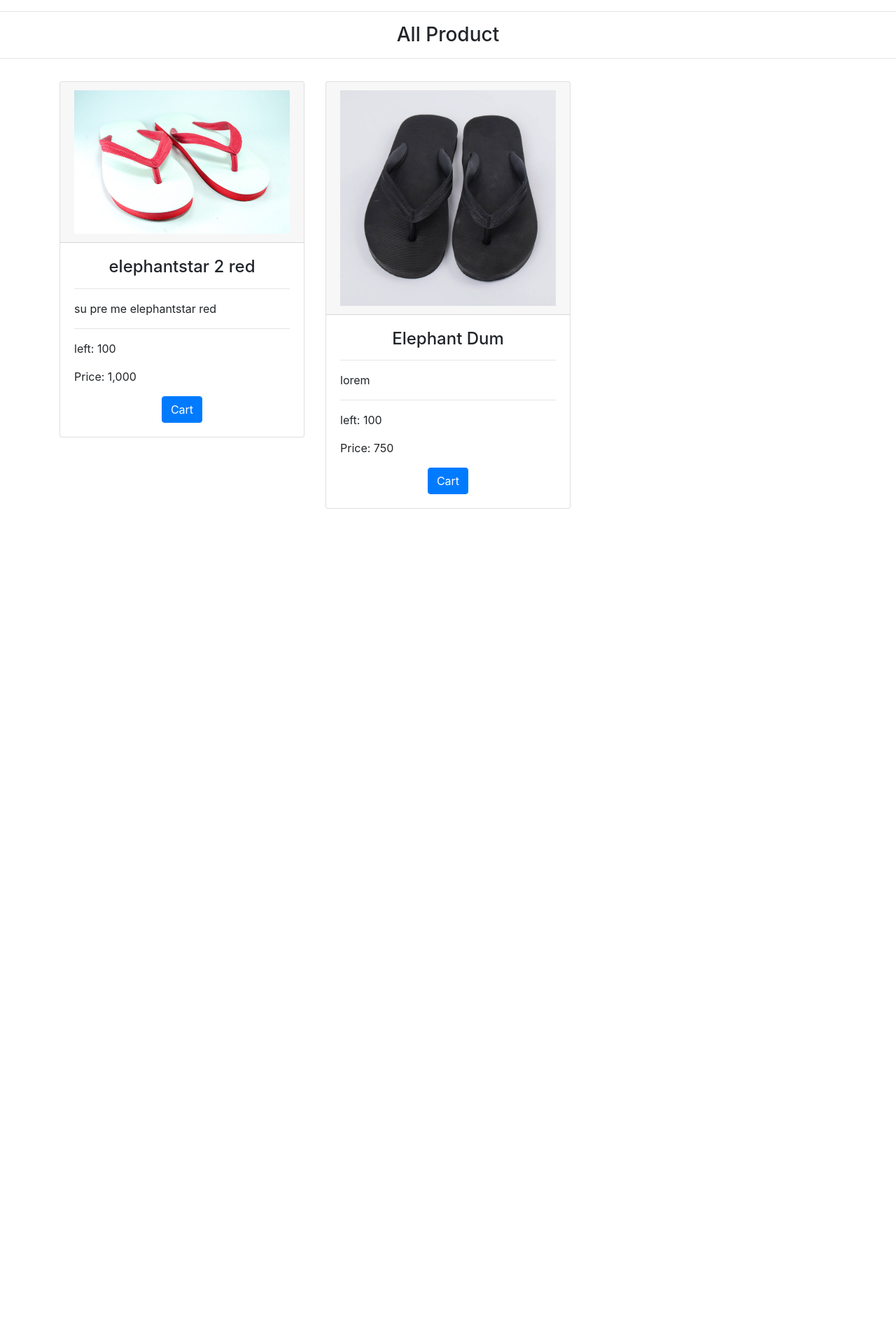
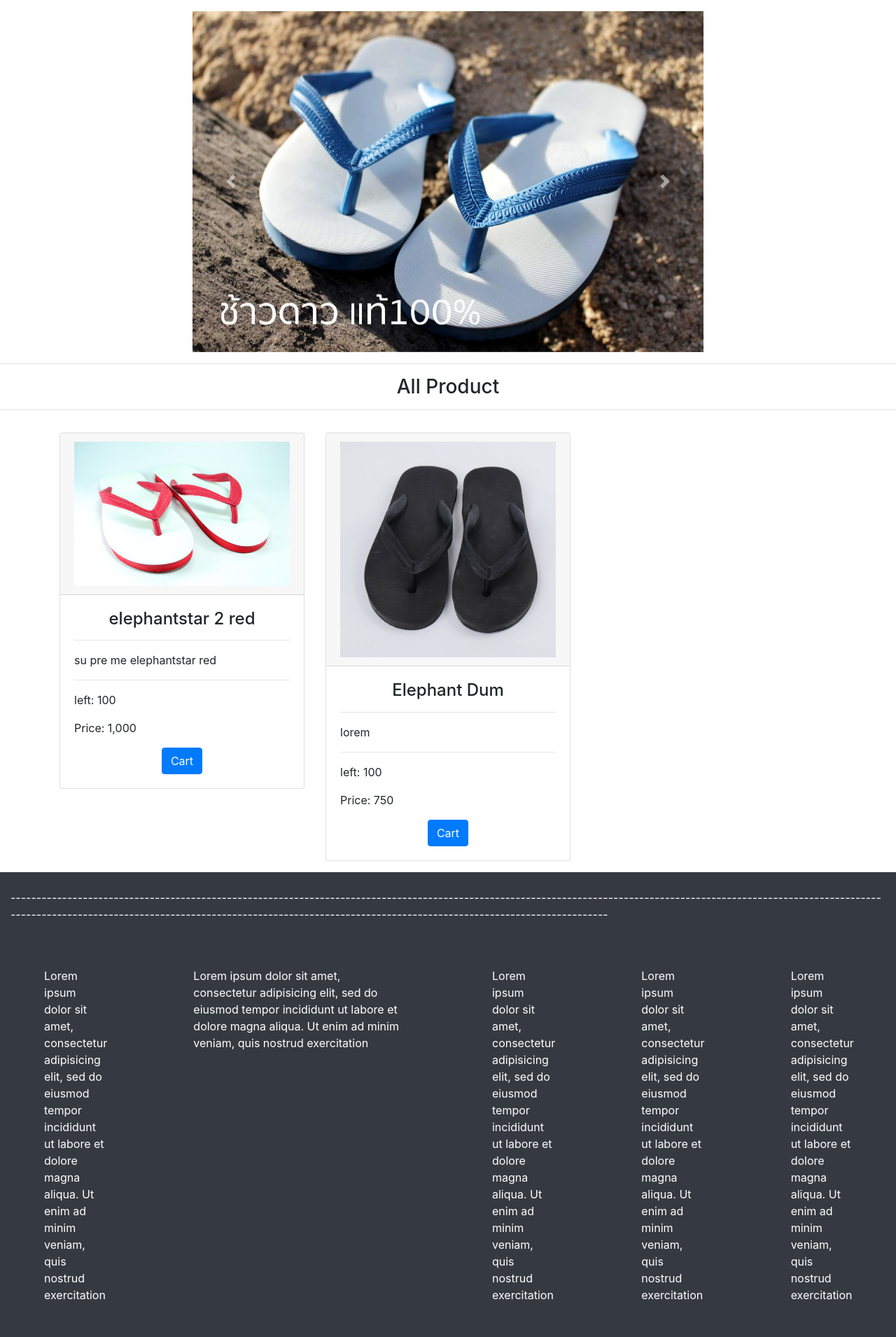
Before and after one commit to BananasMe0w/meow, a PHP site: page / in a window 1280 px wide. Shown: the part 56-1966 px from the top of the page at 70% size. Before the commit the page ends 783 px from the top, so only its background shows below. Run offline with PHP 8.4, Linux system fonts and the light colour scheme; a user stored in the database is signed in; data comes from the database, SQL or seed files in the repository.

Commit message:
Add files via upload

```diff
--- a/hello/footer.php
+++ b/hello/footer.php
@@ -1,2 +1,42 @@
+<div class="container-fluid bg-dark">
+  <div class="row">
+    <div class="col-12 mt-4">
+      <p class="text-white">
+        ---------------------------------------------------------------------------------------------------------------------------------------------------------------------------------------------------------------------------------------------------------------------------------------------
+      </p>
+    </div>
+    <div class="col-2">
+      <p class="text-white m-5">
+        Lorem ipsum dolor sit amet, consectetur adipisicing elit, sed do eiusmod tempor
+        incididunt ut labore et dolore magna aliqua. Ut enim ad minim veniam, quis nostrud exercitation
+      </p>
+    </div>
+    <div class="col-4">
+      <p class="text-white m-5">
+        Lorem ipsum dolor sit amet, consectetur adipisicing elit, sed do eiusmod tempor
+        incididunt ut labore et dolore magna aliqua. Ut enim ad minim veniam, quis nostrud exercitation
+      </p>
+    </div>
+    <div class="col-2">
+      <p class="text-white m-5">
+        Lorem ipsum dolor sit amet, consectetur adipisicing elit, sed do eiusmod tempor
+        incididunt ut labore et dolore magna aliqua. Ut enim ad minim veniam, quis nostrud exercitation
+      </p>
+    </div>
+    <div class="col-2">
+      <p class="text-white m-5">
+        Lorem ipsum dolor sit amet, consectetur adipisicing elit, sed do eiusmod tempor
+        incididunt ut labore et dolore magna aliqua. Ut enim ad minim veniam, quis nostrud exercitation
+      </p>
+    </div>
+    <div class="col-2">
+      <p class="text-white m-5">
+        Lorem ipsum dolor sit amet, consectetur adipisicing elit, sed do eiusmod tempor
+        incididunt ut labore et dolore magna aliqua. Ut enim ad minim veniam, quis nostrud exercitation
+      </p>
+    </div>
+  </div>
+</div>
+
 <script src="js/jquery.js" charset="utf-8"></script>
 <script src="js/bootstrap.js" charset="utf-8"></script>
--- a/hello/head.php
+++ b/hello/head.php
@@ -1,3 +1,3 @@
 <meta charset="utf-8">
 <link rel="stylesheet" href="css/bootstrap.css">
-<title>Boot Shop</title>
+<title>banana shop</title>
--- a/hello/index.php
+++ b/hello/index.php
@@ -8,6 +8,38 @@
   <body>
     <?php
       include "chk.php";
+    ?>
+    <div class="container mt-3">
+      <div class="row">
+        <div class="col-2">
+
+        </div>
+        <div class="col-8">
+          <div id="carousel" class="carousel slide" data-ride="carousel">
+        <div class="carousel-inner">
+          <div class="carousel-item active">
+            <img src="images/rongtawblue.jpg" class="d-block w-100 mx-auto">
+          </div>
+          <div class="carousel-item">
+            <img src="images/rongtawdum.jpg" class="d-block w-50 mx-auto">
+          </div>
+          <div class="carousel-item">
+            <img src="images/rongtawred.jpg" class="d-block w-100 mx-auto">
+          </div>
+        </div>
+       <button class="carousel-control-prev" type="button" data-target="#carousel" data-slide="prev">
+          <span class="carousel-control-prev-icon"></span>
+          <span class="sr-only">Previous</span>
+        </button>
+        <button class="carousel-control-next" type="button" data-target="#carousel" data-slide="next">
+          <span class="carousel-control-next-icon"></span>
+          <span class="sr-only">Next</span>
+        </button>
+      </div>
+        </div>
+      </div>
+    </div>
+    <?php
       include "container.php";
     ?>
 
```
